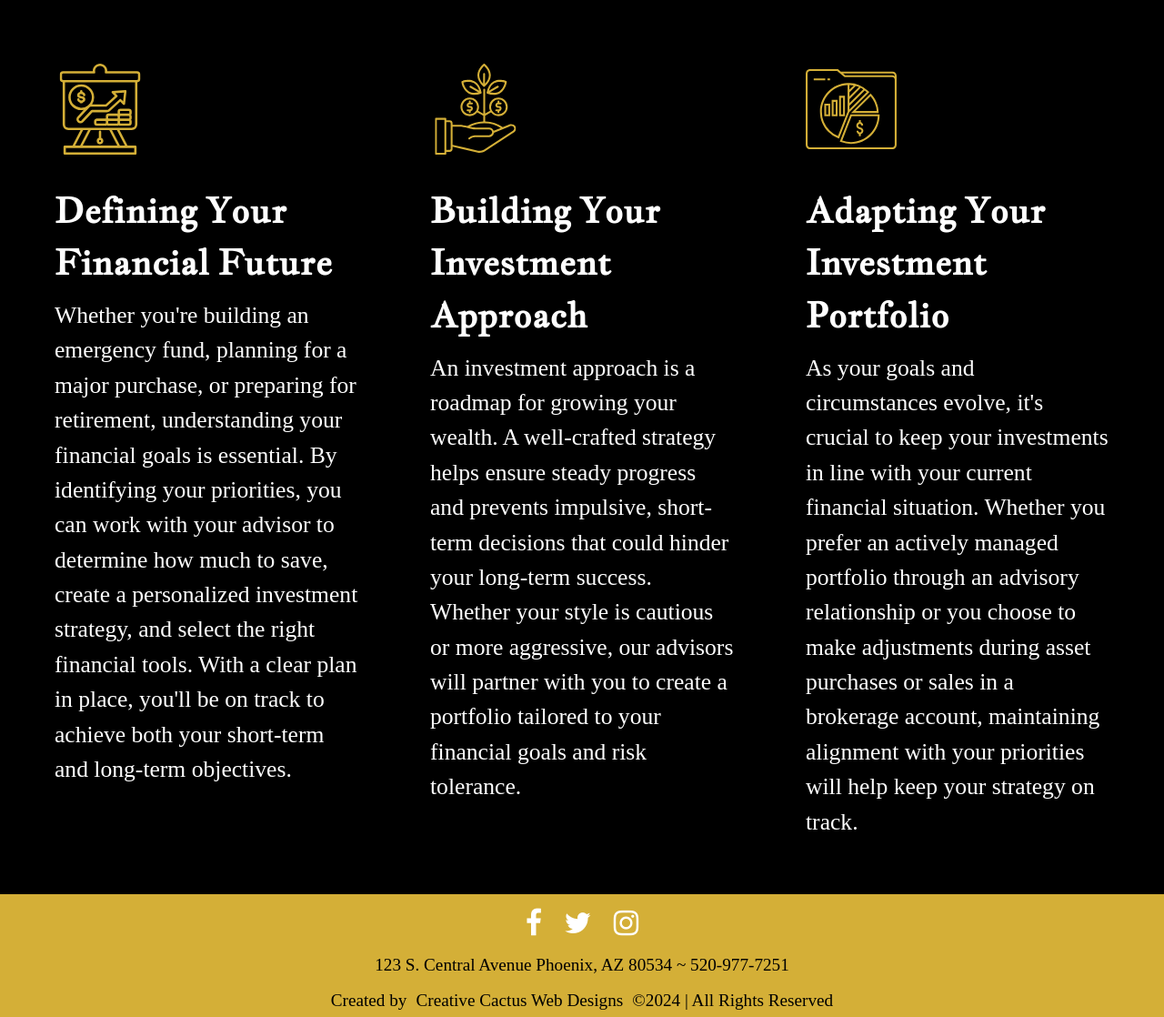
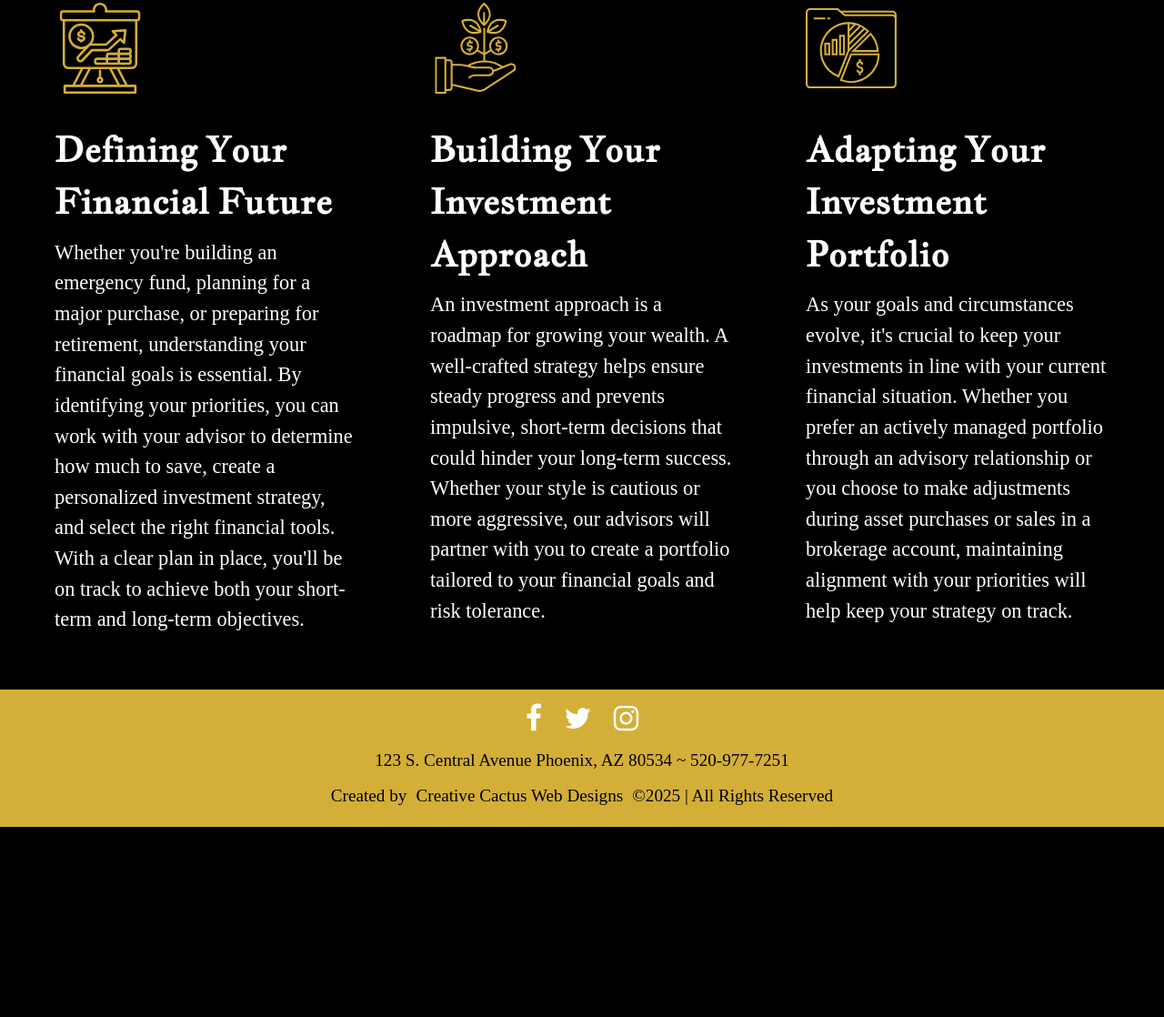
Before and after one commit to JonnyDdesign/ds-investment-advisors, a plain HTML site: page portfolio-management.html in a window 1280 px wide. Shown: the part 737-1855 px from the top of the page at 91% size. After the commit the page ends 1646 px from the top, so only its background shows below. Drawn offline with Linux system fonts and the light colour scheme.

Commit message:
made a few styling adjustments and changed copyright date to 2025

```diff
--- a/css/global.css
+++ b/css/global.css
@@ -68,7 +68,7 @@ h3 {
 
 p {
     text-align: center;
-    font-size: clamp(1rem, 2vw, 2.5rem);
+    font-size: 1.4rem;
     margin: 0;
 }
 
--- a/css/portfolio-management.css
+++ b/css/portfolio-management.css
@@ -4,6 +4,7 @@ main h2 {
 }
 
 main p {
+    text-align: left;
     padding: 20px 200px;
 }
 
--- a/portfolio-management.html
+++ b/portfolio-management.html
@@ -86,7 +86,7 @@
         <a href="https://www.twitter.com" class="fa fa-twitter fa-lg" rel="nofollow noopener noreferrer" target="_blank" aria-label="Follow us on X (formerly known as Twitter)"></a>
         <a href="https://www.instagram.com" class="fa fa-instagram fa-lg" rel="nofollow noopener noreferrer" target="_blank" aria-label="Follow us on Instagram"></a>
         <p>123 S. Central Avenue Phoenix, AZ 80534 ~ 520-977-7251</p>
-        <p class="created">Created by<a href="https://www.creativecactuswebdesigns.com" target="_blank">Creative Cactus Web Designs</a>&copy2024 | All Rights Reserved</p>
+        <p class="created">Created by<a href="https://www.creativecactuswebdesigns.com" target="_blank">Creative Cactus Web Designs</a>&copy2025 | All Rights Reserved</p>
     </footer>
 
 </body>
```
Also changed, not shown: bonds.html (+1 -1 lines), index.html (+1 -1 lines), real-estate.html (+1 -1 lines), stocks.html (+1 -1 lines), team.html (+1 -1 lines).
